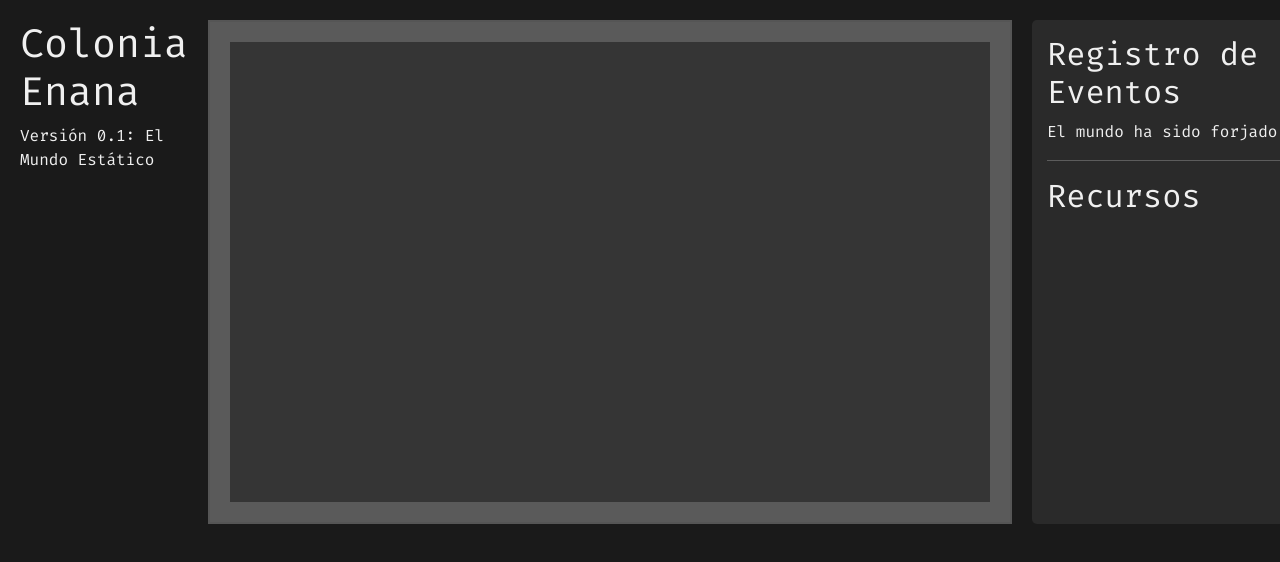
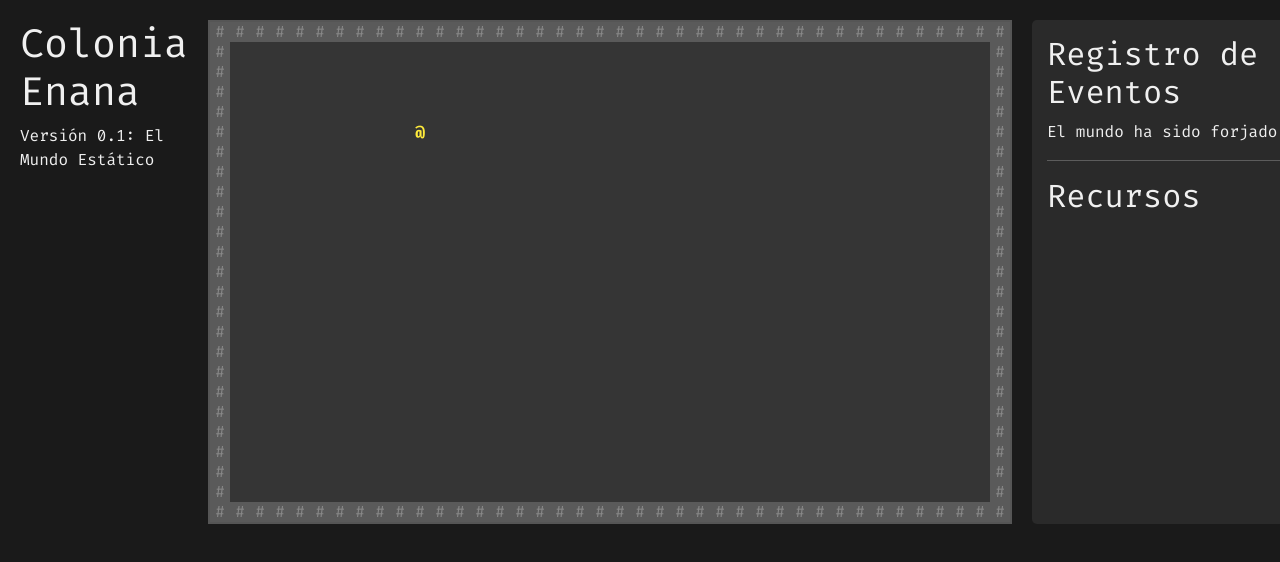
Before and after one commit to AliceV66/Colonia_enana, a plain HTML site: page index.html in a window 1280 px wide. Shown: the top 562 px of the page. Drawn offline with nearby package versions, Linux system fonts and the light colour scheme.

Commit message:
Fase 1 completada: El primer enano ha sido añadido al mundo

```diff
--- a/main.js
+++ b/main.js
@@ -1,6 +1,9 @@
 // --- CONFIGURACIÓN Y CONSTANTES ---
 const WORLD_WIDTH = 40;  // Ancho del mundo en tiles
 const WORLD_HEIGHT = 25; // Alto del mundo en tiles
+
+// --- NUEVO: Contenedor para los Agentes ---
+const agents = [];
 
 // --- MODELO DE DATOS (DATA MODEL) ---
 
@@ -30,35 +33,68 @@ function generateWorld() {
     return world;
 }
 
+/**
+ * --- NUEVO: Crea un nuevo agente (enano) y lo añade a la lista de agentes.
+ * @param {number} x - Posición inicial en el eje X.
+ * @param {number} y - Posición inicial en el eje Y.
+ */
+function createAgent(x, y) {
+    console.log(`Creando enano en la posición <span class="math-inline">\{x\},</span>{y}`);
+    const agent = {
+        id: agents.length + 1, // ID único
+        name: `Urist McEnano #${agents.length + 1}`,
+        char: '@', // El caracter que lo representa
+        color: '#ffeb3b', // Un color amarillo para que destaque
+        x: x,
+        y: y,
+        status: 'idle'
+    };
+    agents.push(agent);
+}
+
 
 // --- RENDERIZADO (VIEW) ---
 
 /**
  * Dibuja el mundo en el DOM basándose en el modelo de datos.
  * @param {Array<Array<Object>>} worldData - El array 2D que representa el mundo.
+ * @param {Array<Object>} agentsData - El array de agentes.
  */
-function renderWorld(worldData) {
+
+function renderWorld(worldData, agentsData) {
     const worldContainer = document.getElementById('game-world');
-
-    // Limpiamos el mundo anterior antes de dibujar el nuevo
     worldContainer.innerHTML = '';
-
-    // Actualizamos las variables CSS para que la grilla coincida con el tamaño del mundo
     worldContainer.style.setProperty('--world-width', WORLD_WIDTH);
     worldContainer.style.setProperty('--world-height', WORLD_HEIGHT);
 
-    // Iteramos sobre el modelo de datos para crear los elementos del DOM
     for (let y = 0; y < WORLD_HEIGHT; y++) {
         for (let x = 0; x < WORLD_WIDTH; x++) {
             const tileData = worldData[y][x];
             const tileElement = document.createElement('div');
+            tileElement.classList.add('tile', `tile-${tileData.type}`);
 
-            tileElement.classList.add('tile', `tile-${tileData.type}`);
+            // --- LÓGICA DE RENDERIZADO MEJORADA ---
+            // Por defecto, un tile no tiene texto.
+            tileElement.textContent = '';
+
+            // Si el tile es una roca, le ponemos su símbolo.
+            if (tileData.type === 'rock') {
+                tileElement.textContent = '#';
+            }
+
+            // Buscamos si hay un agente en esta coordenada (x, y).
+            const agent = agentsData.find(a => a.x === x && a.y === y);
+            if (agent) {
+                // Si hay un agente, dibujamos su caracter y le damos su color.
+                tileElement.textContent = agent.char;
+                tileElement.style.color = agent.color;
+                tileElement.style.fontWeight = 'bold'; // Lo ponemos en negrita
+            }
 
             worldContainer.appendChild(tileElement);
         }
     }
-    console.log("Renderizado del mundo completado.");
+    console.log("Renderizado del mundo y agentes completado.");
 }
 
 
@@ -71,6 +107,9 @@ document.addEventListener('DOMContentLoaded', () => {
     // 1. Generar los datos del mundo
     const worldData = generateWorld();
 
-    // 2. Renderizar el mundo en la pantalla
-    renderWorld(worldData);
+    // 2. Crear nuestro primer agente ---
+    createAgent(10, 5); // Lo creamos en la posición (10, 5)
+
+    // 3. Renderizar todo en la pantalla
+    renderWorld(worldData, agents);
 });
--- a/style.css
+++ b/style.css
@@ -54,6 +54,6 @@ main {
     background-color: #5a5a5a;
     /* Usamos el pseudoelemento ::before para poner el caracter sin tocar el HTML */
     /* Así, en el futuro, podemos poner un enano u otro objeto en el mismo tile */
-    content: "#";
+
     color: #888;
 }
```
